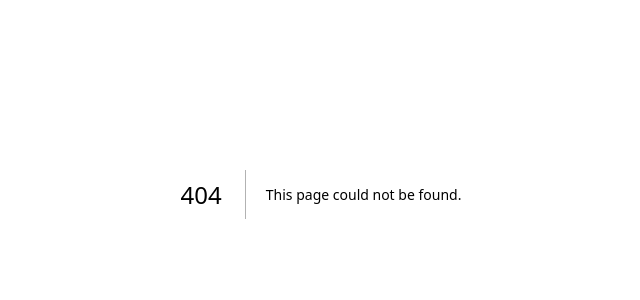
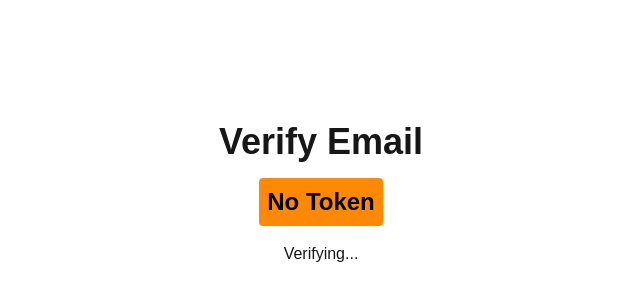
Before and after one commit to HmNsd/brewncode-nextjs, a Next.js app: page /verifyemail in a window 1280 px wide. Before the commit this address had no page. Shown: the part 206-506 px from the top of the page, without its empty margins (319-959 px from the left). Built offline with nearby package versions, Linux system fonts and the light colour scheme.

Commit message:
merege verify user frontend route

```diff
--- /dev/null
+++ b/src/app/verifyemail/page.tsx
@@ -0,0 +1,70 @@
+"use client";
+
+import axios from "axios";
+import { url } from "inspector";
+import { set } from "mongoose";
+import Link from "next/link";
+import React, { useState, useEffect, use } from "react";
+
+export default function VerifyEmailPage() {
+  const [token, setToken] = useState("");
+  const [verified, setVerified] = useState(false);
+  const [error, setError] = useState(false);
+
+  const verifyUserEmail = async () => {
+    try {
+      await axios.post("/api/users/verifyemail", { token });
+
+      setVerified(true);
+    } catch (error: any) {
+      setError(true);
+      console.log(error.response.data);
+    }
+  };
+
+  useEffect(() => {
+    const params = new URLSearchParams(window.location.search);
+    const urlToken = params.get("token") || "";
+
+    setToken(urlToken);
+  }, []);
+
+  useEffect(() => {
+    if (token.length > 0) {
+      verifyUserEmail();
+    }
+  }, [token]);
+
+  return (
+    <div className="flex flex-col items-center justify-center min-h-screen">
+      <h1 className="text-4xl font-bold mb-4">Verify Email</h1>
+      <h2 className="text-2xl bg-orange-400 rounded text-black p-2 font-bold mb-4">
+        {token ? `${token}` : "No Token"}
+      </h2>
+      {verified ? (
+        <div>
+          <p className="text-green-600 mb-2">Your email has been verified!</p>
+          <Link href="/login">
+            <button className="bg-blue-600 hover:bg-blue-700 text-white font-semibold py-2 px-4 rounded transition-colors">
+              Go to Login
+            </button>
+          </Link>
+        </div>
+      ) : (
+        <p>Verifying...</p>
+      )}
+      {error && (
+        <div>
+          <p className="text-orange-600 mb-2">
+            Verification failed. The link may be invalid or expired.
+          </p>
+          <Link href="/signup">
+            <button className="bg-green-600 hover:bg-green-700 text-white font-semibold py-2 px-4 rounded transition-colors">
+              Go to Signup
+            </button>
+          </Link>
+        </div>
+      )}
+    </div>
+  );
+}
--- a/src/helpers/mailValidation.ts
+++ b/src/helpers/mailValidation.ts
@@ -40,7 +40,7 @@ export const sendEmail = async ({ email, emailType, userId }: any) => {
         emailType === "VERIFY" ? "verify your email" : "reset your password"
       } or if "here" link not working then you can copy and paste the link in your browser. <br> ${
         process.env.domain
-      }/verify?token=${hashedToken}</p>`,
+      }/verifyemail?token=${hashedToken}</p>`,
     };
 
     const mailResponse = await transport.sendMail(mailOptions);
--- a/src/middleware.ts
+++ b/src/middleware.ts
@@ -4,7 +4,7 @@ import type { NextRequest } from "next/server";
 // This function can be marked `async` if using `await` inside
 export function middleware(request: NextRequest) {
   const path = request.nextUrl.pathname;
-  const isPublicPath = ["/login", "/signup"].includes(path);
+  const isPublicPath = ["/login", "/signup"].includes(path) || path.includes("/verifyemail");
   const token = request.cookies.get("token")?.value || "";
 
   if (token && isPublicPath) {
@@ -16,5 +16,5 @@ export function middleware(request: NextRequest) {
 }
 // See "Matching Paths" below to learn more
 export const config = {
-  matcher: ["/", "/signup", "/login", "/profile"],
+  matcher: ["/", "/signup", "/login", "/profile", "/verifyemail" ],
 };
```
